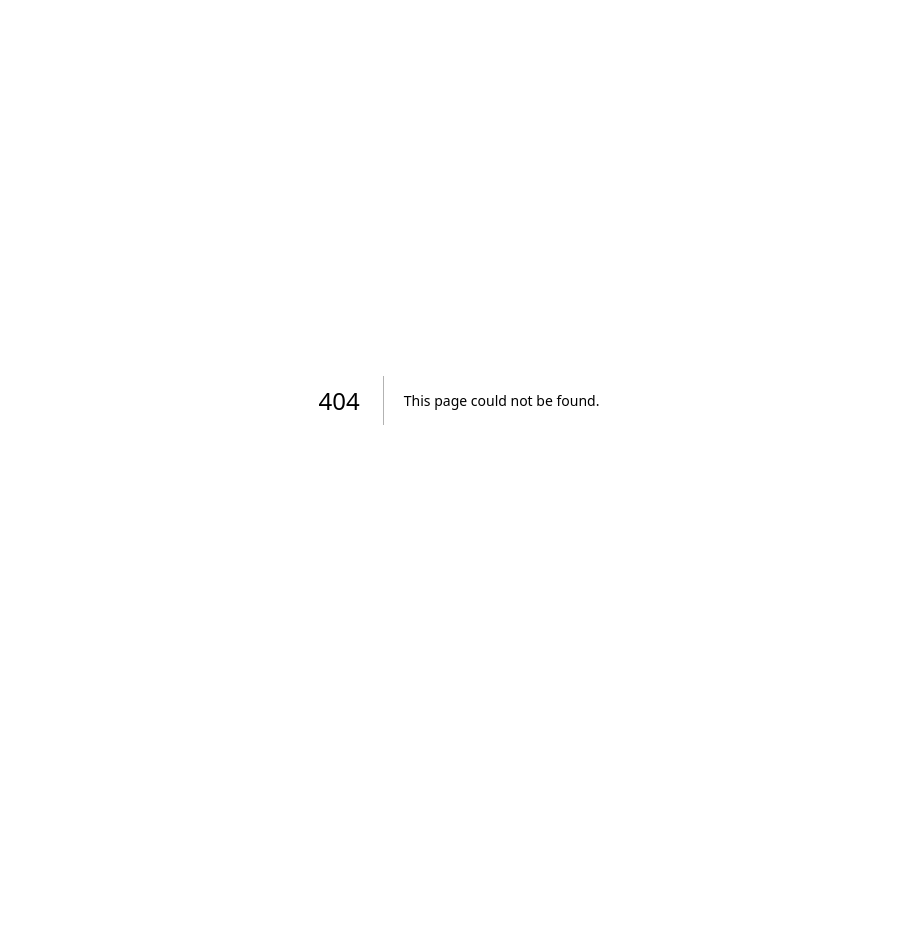
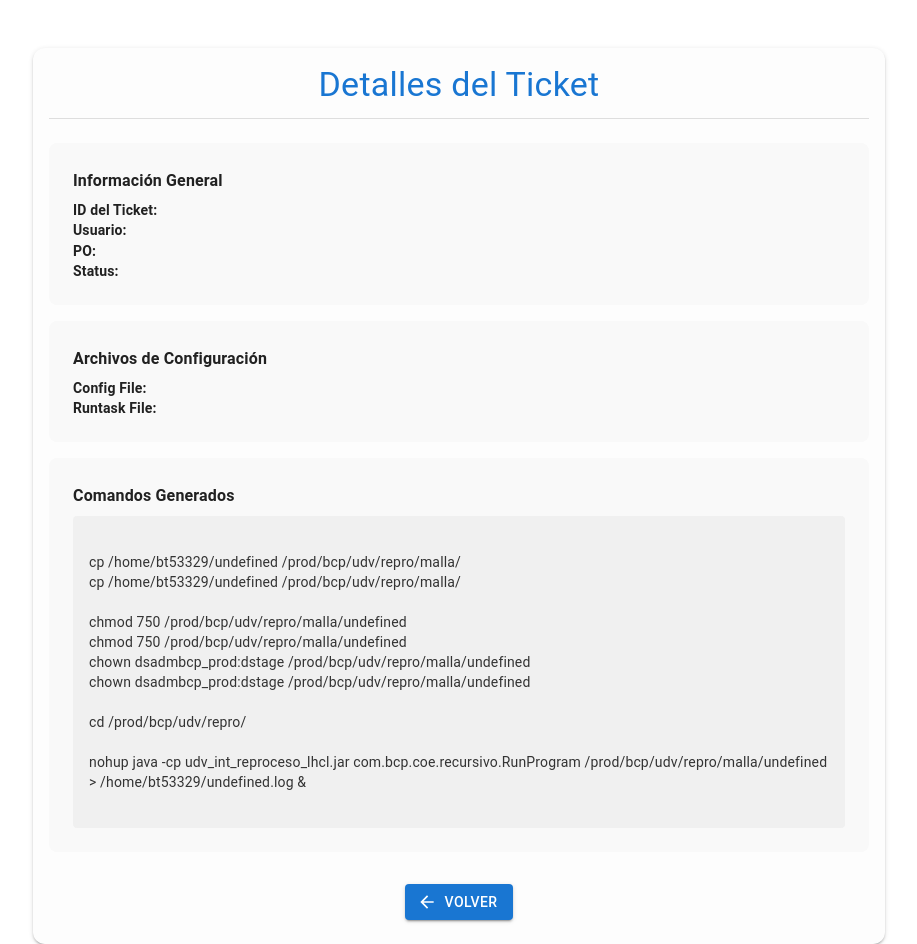
Before and after one commit to YactayoC/ticket-managment, a Next.js app: page /ticket in a window 1280 px wide. Before the commit this address had no page. Shown: the whole page, without its empty margins (181-1098 px from the left). Before the commit the page ends 800 px from the top, so only its background shows below. Built offline with nearby package versions, Linux system fonts and the light colour scheme.

Commit message:
add page view ticket

```diff
--- a/package.json
+++ b/package.json
@@ -14,6 +14,7 @@
     "@mui/icons-material": "^6.1.5",
     "@mui/material": "^6.1.5",
     "@mui/x-data-grid": "^7.22.0",
+    "moment": "^2.30.1",
     "next": "15.0.1",
     "react": "^17.0.0 || ^18.0.0",
     "react-dom": "^17.0.0 || ^18.0.0",
--- /dev/null
+++ b/src/app/ticket/page.tsx
@@ -0,0 +1,130 @@
+"use client";
+import React, { useEffect, useState } from "react";
+import { useRouter } from "next/navigation";
+import { Ticket } from "../interfaces/Ticket";
+import {
+  Container,
+  Typography,
+  Box,
+  Paper,
+  Divider,
+  Card,
+  CardContent,
+  Button,
+} from "@mui/material";
+import ArrowBackIcon from "@mui/icons-material/ArrowBack";
+
+const TicketPage = () => {
+  const [ticket, setTicket] = useState<Ticket>({} as Ticket);
+  const router = useRouter();
+
+  useEffect(() => {
+    const storedTicket = localStorage.getItem("selectedTicket");
+    if (storedTicket) {
+      setTicket(JSON.parse(storedTicket));
+    }
+  }, []);
+
+  if (!ticket) {
+    return (
+      <Container>
+        <Typography variant="h6" color="error" align="center" sx={{ mt: 4 }}>
+          No hay información del ticket.
+        </Typography>
+      </Container>
+    );
+  }
+
+  const configFileName = ticket.configFile;
+  const runtaskFileName = ticket.runtaskFile;
+  const commands = `
+cp /home/bt53329/${configFileName} /prod/bcp/udv/repro/malla/
+cp /home/bt53329/${runtaskFileName} /prod/bcp/udv/repro/malla/
+
+chmod 750 /prod/bcp/udv/repro/malla/${configFileName}
+chmod 750 /prod/bcp/udv/repro/malla/${runtaskFileName}
+chown dsadmbcp_prod:dstage /prod/bcp/udv/repro/malla/${configFileName}
+chown dsadmbcp_prod:dstage /prod/bcp/udv/repro/malla/${runtaskFileName}
+
+cd /prod/bcp/udv/repro/
+
+nohup java -cp udv_int_reproceso_lhcl.jar com.bcp.coe.recursivo.RunProgram /prod/bcp/udv/repro/malla/${runtaskFileName} > /home/bt53329/${ticket.folder}.log &
+  `;
+
+  return (
+    <Container maxWidth="md" sx={{ mt: 6 }}>
+      <Card sx={{ backgroundColor: "#fdfdfd", boxShadow: 2, borderRadius: 3 }}>
+        <CardContent>
+          <Typography variant="h4" align="center" color="primary" gutterBottom>
+            Detalles del Ticket
+          </Typography>
+          <Divider sx={{ mb: 3 }} />
+
+          <Box
+            sx={{ mb: 2, p: 3, backgroundColor: "#f9f9f9", borderRadius: 2 }}
+          >
+            <Typography variant="subtitle1" fontWeight="bold" gutterBottom>
+              Información General
+            </Typography>
+            <Typography variant="body2">
+              <strong>ID del Ticket:</strong> {ticket.ticketId}
+            </Typography>
+            <Typography variant="body2">
+              <strong>Usuario:</strong> {ticket.user}
+            </Typography>
+            <Typography variant="body2">
+              <strong>PO:</strong> {ticket.po}
+            </Typography>
+            <Typography variant="body2">
+              <strong>Status:</strong> {ticket.status}
+            </Typography>
+          </Box>
+
+          <Box
+            sx={{ mb: 2, p: 3, backgroundColor: "#f9f9f9", borderRadius: 2 }}
+          >
+            <Typography variant="subtitle1" fontWeight="bold" gutterBottom>
+              Archivos de Configuración
+            </Typography>
+            <Typography variant="body2">
+              <strong>Config File:</strong> {configFileName}
+            </Typography>
+            <Typography variant="body2">
+              <strong>Runtask File:</strong> {runtaskFileName}
+            </Typography>
+          </Box>
+
+          <Box sx={{ p: 3, backgroundColor: "#f9f9f9", borderRadius: 2 }}>
+            <Typography variant="subtitle1" fontWeight="bold" gutterBottom>
+              Comandos Generados
+            </Typography>
+            <Paper
+              elevation={0}
+              sx={{ padding: 2, backgroundColor: "#f0f0f0" }}
+            >
+              <Typography
+                variant="body2"
+                style={{ whiteSpace: "pre-wrap", color: "#333" }}
+              >
+                {commands}
+              </Typography>
+            </Paper>
+          </Box>
+
+          <Box sx={{ display: "flex", justifyContent: "center", mt: 4 }}>
+            <Button
+              variant="contained"
+              color="primary"
+              startIcon={<ArrowBackIcon />}
+              onClick={() => router.push("/")}
+            >
+              Volver
+            </Button>
+          </Box>
+        </CardContent>
+      </Card>
+    </Container>
+  );
+};
+
+export default TicketPage;
```
Also changed, not shown: src/app/components/SnackbarTicket.tsx (added, +35 -0 lines), src/app/components/TableTickets.tsx (+11 -11 lines), src/app/page.tsx (+143 -20 lines), src/app/utils/formatTicket.ts (+8 -0 lines), 1 other file (tests, documents, lock files or other folders).
